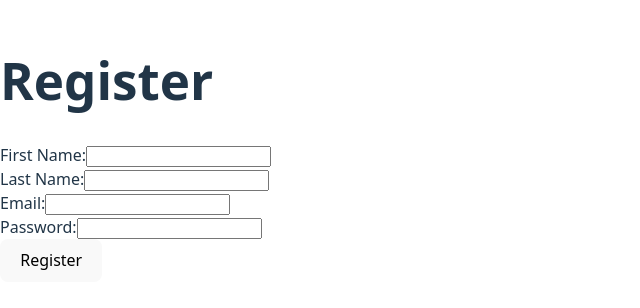
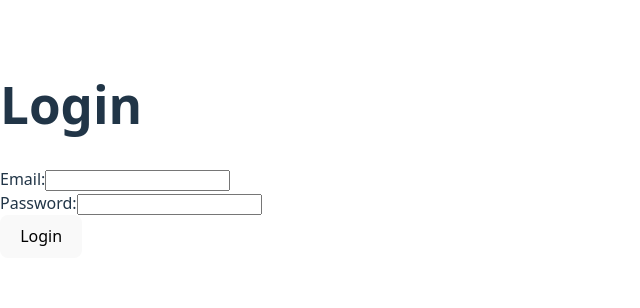
Before and after one commit to ionutparasca/finalProject, a React (Vite) app: page / in a window 1280 px wide. Shown: the part 250-558 px from the top of the page, without its empty margins (0-640 px from the left). Built offline with nearby package versions, Linux system fonts and the light colour scheme.

Commit message:
Implementare login cu validare utilizator din json-server

```diff
--- a/src/App.tsx
+++ b/src/App.tsx
@@ -1,24 +1,22 @@
-// import LoginPage from "./pages/LoginPage";
+import LoginPage from "./pages/LoginPage";
+
+function App() {
+  return (
+    <div>
+      <LoginPage />
+    </div>
+  );
+}
+
+export default App;
+
+// import RegisterPage from "./pages/RegisterPage";
 
 // function App() {
 //   return (
 //     <div>
-//       <LoginPage />
+//       <RegisterPage />
 //     </div>
 //   );
 // }
-
 // export default App;
-
-// import LoginPage from './pages/LoginPage';
-
-import RegisterPage from "./pages/RegisterPage";
-
-function App() {
-  return (
-    <div>
-      <RegisterPage />
-    </div>
-  );
-}
-export default App;
--- a/src/pages/LoginPage.tsx
+++ b/src/pages/LoginPage.tsx
@@ -4,9 +4,25 @@ const LoginPage: React.FC = () => {
   const [email, setEmail] = useState("");
   const [password, setPassword] = useState("");
 
-  const handleSubmit = (e: React.FormEvent) => {
+  const handleSubmit = async (e: React.FormEvent) => {
     e.preventDefault();
-    console.log("Login data:", { email, password });
+
+    try {
+      const response = await fetch(
+        `http://localhost:3001/users?email=${email}&password=${password}`
+      );
+      const users = await response.json();
+
+      if (users.length > 0) {
+        alert("Autentificare reușită!");
+        console.log("User logat:", users[0]);
+      } else {
+        alert("Email sau parolă greșită.");
+      }
+    } catch (error) {
+      console.error("Eroare la autentificare:", error);
+      alert("A apărut o eroare. Încearcă din nou.");
+    }
   };
 
   return (
```
